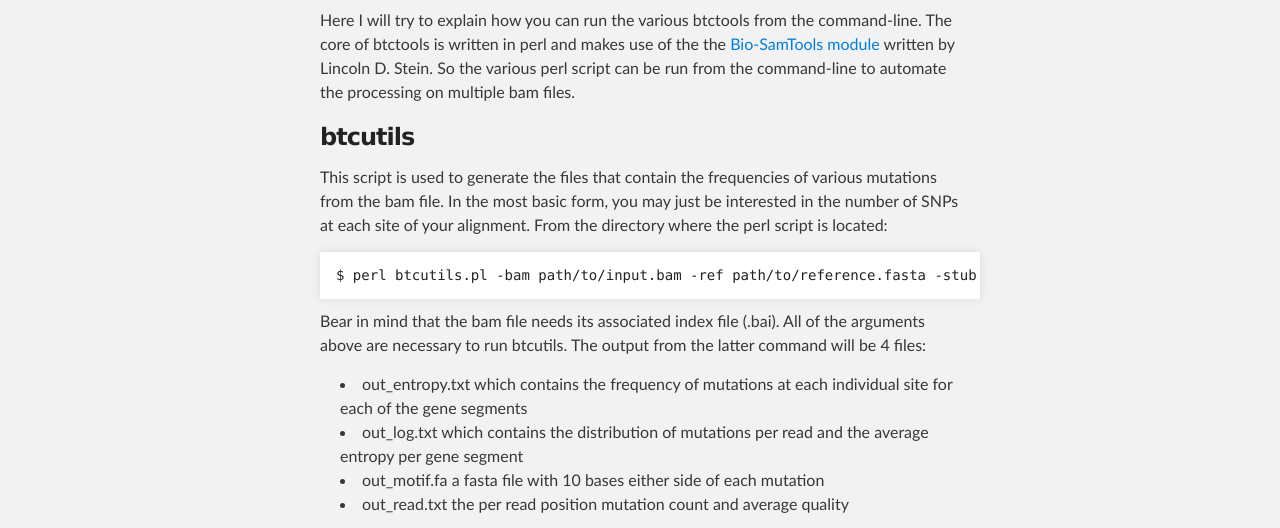
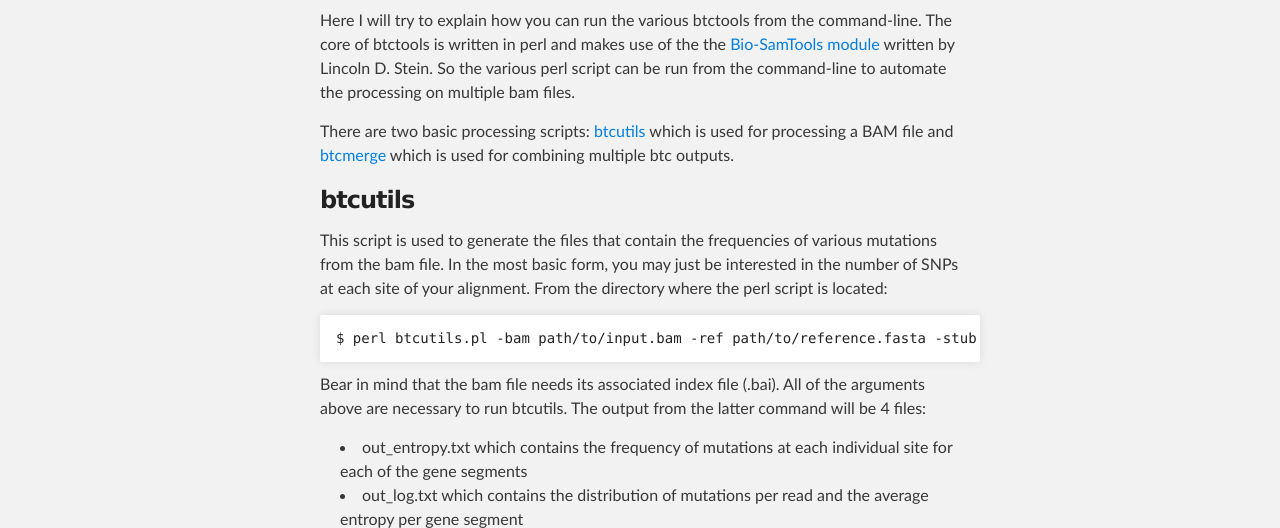
Before and after one commit to josephhughes/btctools, a plain HTML site: page tutorial.html in a window 1280 px wide. Shown: the part 252-780 px from the top of the page. Drawn offline with Linux system fonts and the light colour scheme.

Commit message:
html tutorial

```diff
--- a/tutorial.html
+++ b/tutorial.html
@@ -33,6 +33,8 @@
       <section id="main_content" class="inner">
         <p>Here I will try to explain how you can run the various btctools from the command-line. The core of btctools is written in perl and makes use of the the <a href="http://search.cpan.org/~lds/Bio-SamTools/">Bio-SamTools module</a> written by Lincoln D. Stein.
         So the various perl script can be run from the command-line to automate the processing on multiple bam files.</p>
+
+        <p>There are two basic processing scripts: <a href="#btcutils">btcutils</a> which is used for processing a BAM file and <a href="#btcmerge">btcmerge</a> which is used for combining multiple btc outputs.
 
 <h3>
 <a name="btcutils" class="anchor" href="#btcutils"><span class="octicon octicon-link"></span></a>btcutils</h3>
```
Also changed, not shown: index.html (+1 -1 lines).
